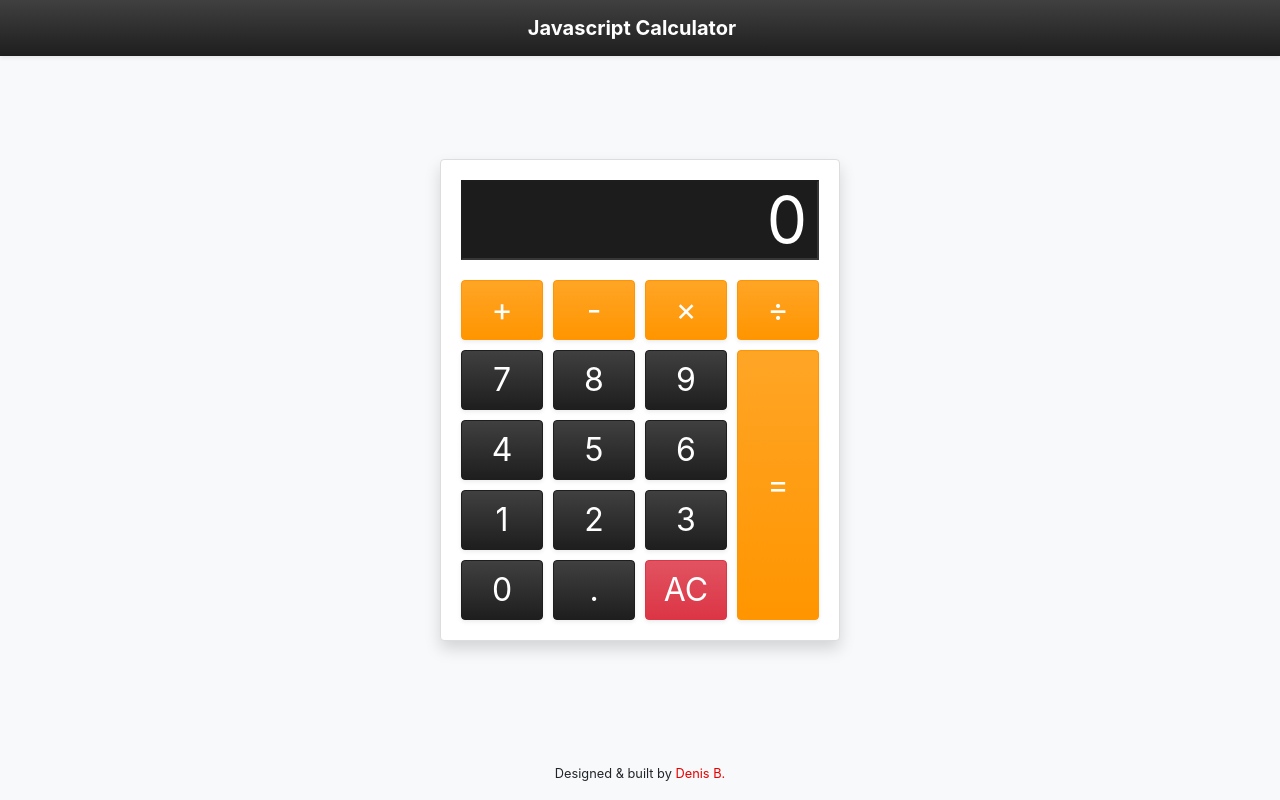
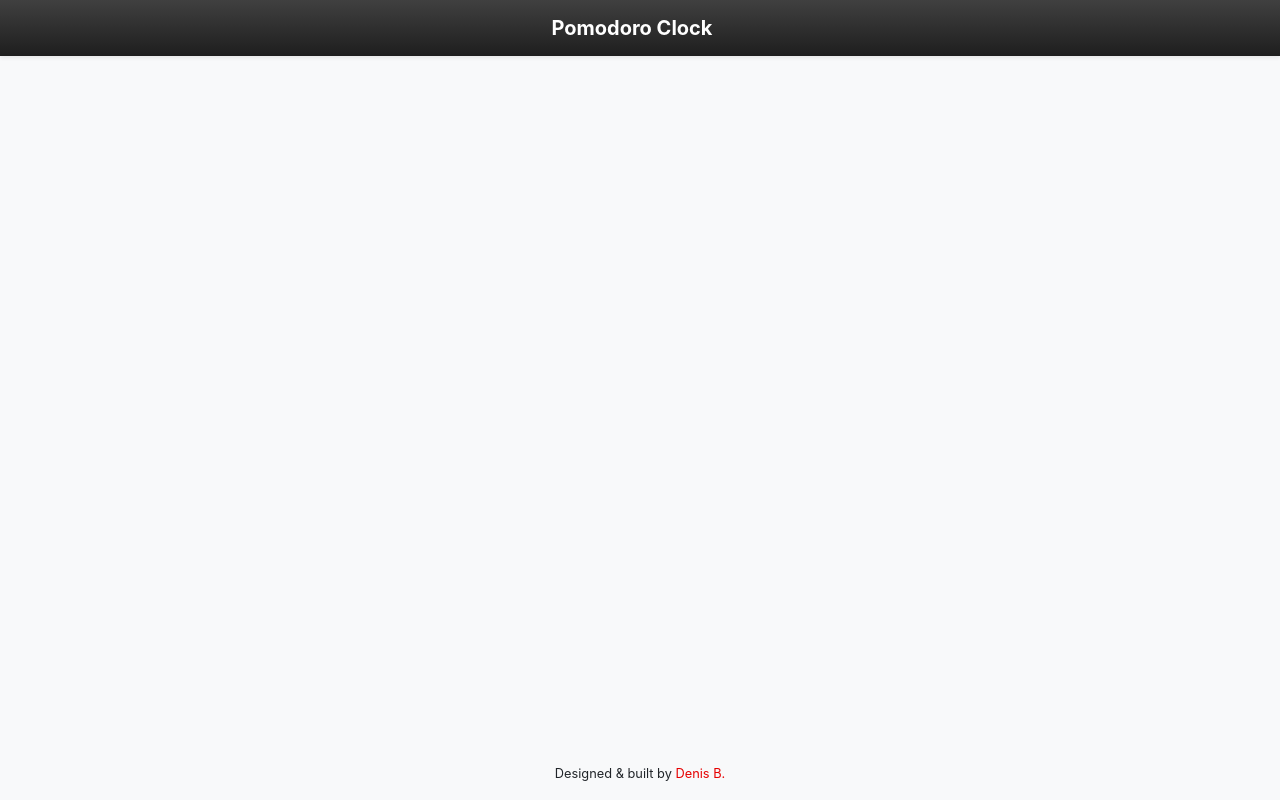
Before and after one commit to kaizen-design/pomodoro-clock, a React (Create React App) app: page / in a window 1280 px wide. Built offline with nearby package versions, Linux system fonts and the light colour scheme.

Commit message:
Initial commit

```diff
--- a/package.json
+++ b/package.json
@@ -1,5 +1,5 @@
 {
-  "name": "javascript-calculator",
+  "name": "pomodoro-clock",
   "version": "0.1.0",
   "private": true,
   "dependencies": {
@@ -33,5 +33,5 @@
       "last 1 safari version"
     ]
   },
-  "homepage": "https://kaizen-design.github.io/javascript-calculator/"
+  "homepage": "https://kaizen-design.github.io/pomodoro-clock/"
 }
--- a/public/index.html
+++ b/public/index.html
@@ -24,7 +24,7 @@
       work correctly both with client-side routing and a non-root public URL.
       Learn how to configure a non-root public URL by running `npm run build`.
     -->
-    <title>Javascript Calculator</title>
+    <title>Pomodoro Clock</title>
   </head>
   <body>
     <noscript>You need to enable JavaScript to run this app.</noscript>
--- a/src/App.js
+++ b/src/App.js
@@ -2,124 +2,23 @@ import React from 'react';
 import Navbar from './templates/layout/Navbar';
 import Footer from './templates/layout/Footer';
 
-const projectName = 'Javascript Calculator';
+const projectName = 'Pomodoro Clock';
 
 class App extends React.Component {
   constructor(props) {
     super(props);
     this.state = {
-      output: '0',
-      firstOperand: '',
-      operator: '',
-      previousKeyType: '',
-      isNegative: false
+
     };
-    this.handleButtonClick = this.handleButtonClick.bind(this);
+    //this.handleButtonClick = this.handleButtonClick.bind(this);
   }
-
-  handleButtonClick(e) {
-    const key = e.target;
-    const id = e.target.id;
-    const value = e.target.value;
-    const operators = ['add', 'subtract', 'multiply', 'divide'];
-
-    //  Remove the 'active' class from all keys
-    Array.from(key.parentNode.children).forEach(k => k.classList.remove('active'));
-
-    switch (true) {
-      //  HANDLE OPERATOR KEYS
-      case operators.includes(id):
-        if (this.state.output !== '') {
-          key.classList.add('active');
-          const firstOperand = this.state.firstOperand;
-          const operator = this.state.operator;
-          const isNegative = firstOperand && this.state.previousKeyType === 'operator' && operator && id === 'subtract';
-          if (firstOperand && operator && this.state.previousKeyType !== 'operator') {
-            const calc = this.calculate(firstOperand, operator, this.state.output);
-            this.setState({
-              firstOperand: calc,
-              output: calc,
-            });
-          } else {
-            this.setState({
-              firstOperand: this.state.output
-            })
-          }
-          this.setState({
-            operator: isNegative ? operator : id,
-            previousKeyType: 'operator',
-            isNegative: isNegative
-          });
-        }
-        break;
-      //  HANDLE DECIMALS
-      case id === 'decimal':
-        if (this.state.previousKeyType === 'operator') {
-          this.setState({
-            output: '0' + value,
-            previousKeyType: 'decimal'
-          });
-        } else if (this.state.output !== '' && !this.state.output.includes('.')) {
-          this.setState({
-            output: this.state.output + value,
-            previousKeyType: 'decimal'
-          });
-        }
-        break;
-      //  HANDLE CLEAR
-      case id === 'clear':
-        this.setState({
-          output: '0',
-          firstOperand: '',
-          operator: '',
-          previousKeyType: '',
-          isNegative: false
-        });
-        break;
-      //  HANDLE EQUALS
-      case id === 'equals':
-        if (this.state.firstOperand !== '') {
-          this.setState({
-            output: this.calculate(this.state.firstOperand, this.state.operator, this.state.output),
-            previousKeyType: 'equals',
-            firstOperand: ''
-          });
-        }
-        break;
-      //  HANDLE NUMBERS
-      default:
-        this.setState({
-          output: this.state.output === '0' || this.state.previousKeyType === 'operator' ? (this.state.isNegative ? -value : value) : this.state.output + value,
-          previousKeyType: 'number'
-        });
-        break;
-    }
-  }
-
-  calculate(n1, operator, n2) {
-    const firstOperand = parseFloat(n1);
-    const secondOperand = parseFloat(n2);
-    switch (operator) {
-      case 'add':
-        return firstOperand + secondOperand;
-      case 'subtract':
-        return firstOperand - secondOperand;
-      case 'multiply':
-        return firstOperand * secondOperand;
-      case 'divide':
-        return firstOperand / secondOperand;
-    }
-  };
 
   render() {
     return (
       <div className="h-100 d-flex flex-column">
         <Navbar brand={projectName} />
         <main role="main" className="App container my-auto py-3">
-          <div className="calculator card mx-auto shadow">
-            <input id="display" type="text" className="calculator-screen" value={this.state.output} disabled/>
-            <Buttons click={this.handleButtonClick} />
-          </div>
+
         </main>
         <Footer />
       </div>
@@ -127,148 +26,4 @@ class App extends React.Component {
   }
 }
 
-class Buttons extends React.Component {
-  render() {
-    return (
-      <div className="calculator-keys">
-        <button
-          id="add"
-          type="button"
-          className="operator btn btn-warning" value="+"
-          onClick={this.props.click}>
-          +
-        </button>
-        <button
-          id="subtract"
-          type="button"
-          className="operator btn btn-warning"
-          value="-"
-          onClick={this.props.click}>
-          -
-        </button>
-        <button
-          id="multiply"
-          type="button"
-          className="operator btn btn-warning"
-          value="*"
-          onClick={this.props.click}>
-          &times;
-        </button>
-        <button
-          id="divide"
-          type="button"
-          className="operator btn btn-warning"
-          value="/"
-          onClick={this.props.click}>
-          &divide;
-        </button>
-        <button
-          id="seven"
-          type="button"
-          value="7"
-          className="btn btn-dark"
-          onClick={this.props.click}>
-          7
-        </button>
-        <button
-          id="eight"
-          type="button"
-          value="8"
-          className="btn btn-dark"
-          onClick={this.props.click}>
-          8
-        </button>
-        <button
-          id="nine"
-          type="button"
-          value="9"
-          className="btn btn-dark"
-          onClick={this.props.click}>
-          9
-        </button>
-        <button
-          id="four"
-          type="button"
-          value="4"
-          className="btn btn-dark"
-          onClick={this.props.click}>
-          4
-        </button>
-        <button
-          id="five"
-          type="button"
-          value="5"
-          className="btn btn-dark"
-          onClick={this.props.click}>
-          5
-        </button>
-        <button
-          id="six"
-          type="button"
-          value="6"
-          className="btn btn-dark"
-          onClick={this.props.click}>
-          6
-        </button>
-        <button
-          id="one"
-          type="button"
-          value="1"
-          className="btn btn-dark"
-          onClick={this.props.click}>
-          1
-        </button>
-        <button
-          id="two"
-          type="button"
-          value="2"
-          className="btn btn-dark"
-          onClick={this.props.click}>
-          2
-        </button>
-        <button
-          id="three"
-          type="button"
-          value="3"
-          className="btn btn-dark"
-          onClick={this.props.click}>
-          3
-        </button>
-        <button
-          id="zero"
-          type="button"
-          value="0"
-          className="btn btn-dark"
-          onClick={this.props.click}>
-          0
-        </button>
-        <button
-          id="decimal"
-          type="button"
-          value="."
-          className="decimal function btn btn-dark"
-          onClick={this.props.click}>
-          .
-        </button>
-        <button
-          id="clear"
-          type="button"
-          value="all-clear"
-          className="all-clear function btn btn-danger"
-          onClick={this.props.click}>
-          AC
-        </button>
-        <button
-          id="equals"
-          type="button"
-          value="="
-          className="equal-sign operator btn btn-warning"
-          onClick={this.props.click}>
-          =
-        </button>
-      </div>
-    );
-  }
-}
-
 export default App;
```
Also changed, not shown: 2 other files (tests, documents, lock files or other folders).
